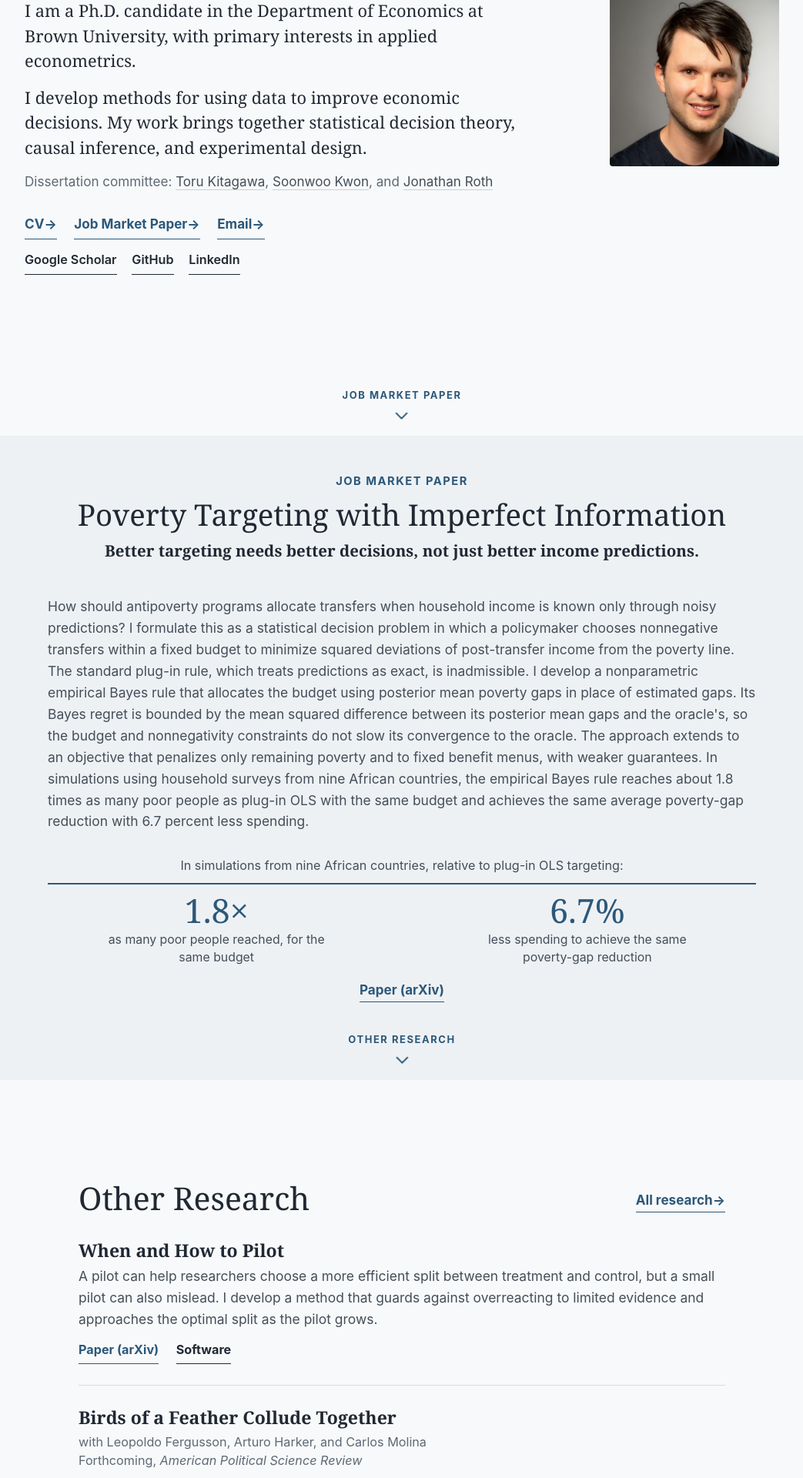
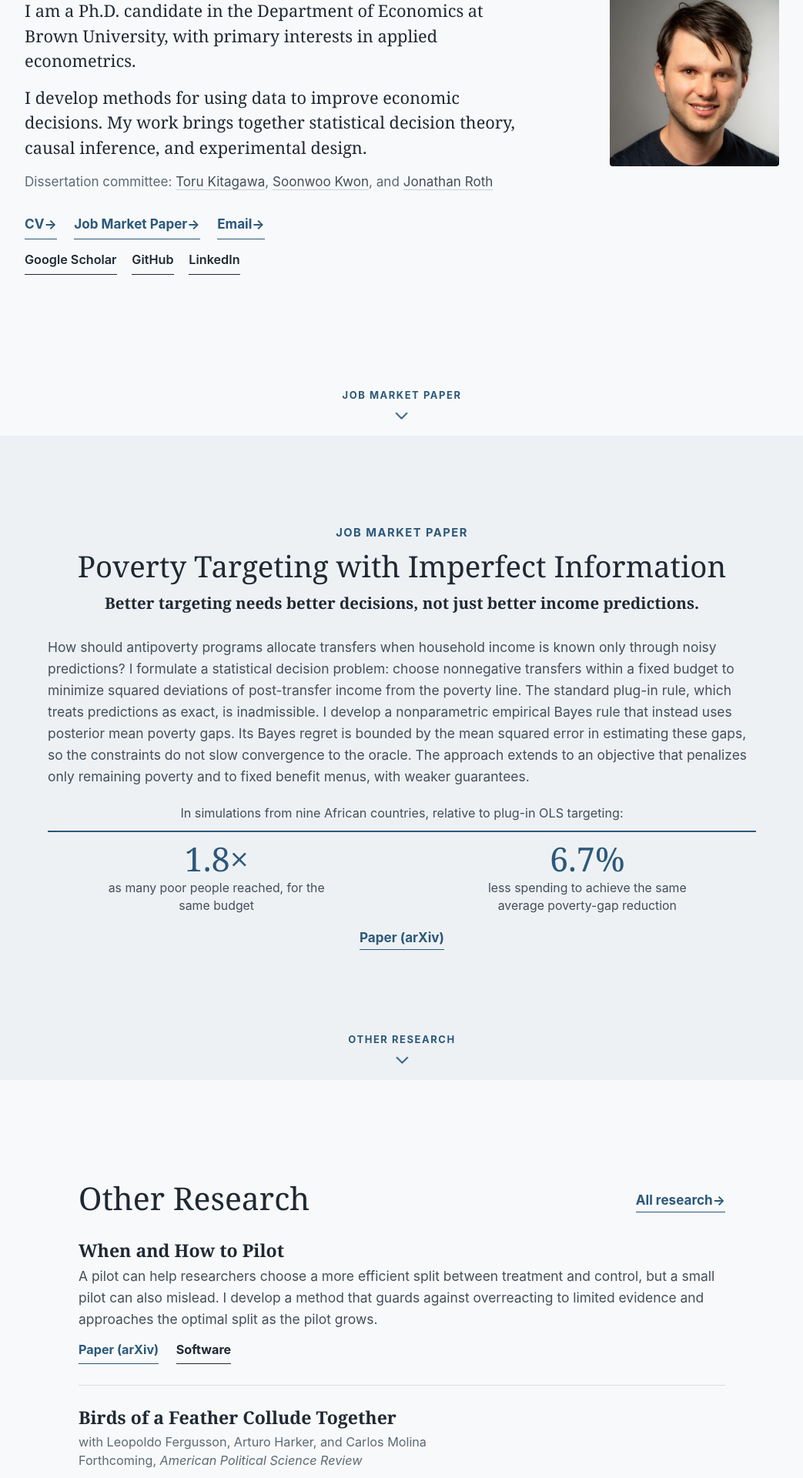
Before and after one commit to juancyamin/juancyamin.github.io, a Jekyll site: the page built from _pages/about.md, in a window 1280 px wide. Shown: the part 397-2317 px from the top of the page at 77% size, without its empty margins (118-1161 px from the left). Built offline with Jekyll 4.4.1, drawn with Linux system fonts in a browser that asks for light colours; part of the change alters nothing that is shown.

Commit message:
Fit homepage job market paper within desktop viewport

```diff
--- a/_pages/about.md
+++ b/_pages/about.md
@@ -70,7 +70,7 @@ redirect_from:
 
   /* JMP block: separate the heading, abstract, and results with room to breathe. */
   .page__content .d2 .d2-band-jmp{padding-bottom:4.25rem}
-  .page__content .d2-jmp-head{text-align:center;max-width:1080px;margin:0 auto 2.4rem}
+  .page__content .d2-jmp-head{text-align:center;max-width:1080px;margin:0 auto 1.6rem}
   .page__content .d2 .d2-jmp-head h2{font-size:clamp(1.55rem,3vw,2.15rem);margin-bottom:.65rem}
   .page__content .d2 .d2-jmp-head p.d2-label{margin-bottom:.65rem}
   .page__content .d2-abstract{max-width:920px;margin:0 auto}
@@ -79,7 +79,7 @@ redirect_from:
   .page__content .d2 .d2-jmp-head .d2-standfirst{font-size:clamp(1rem,1.6vw,1.15rem);margin:0 auto .4rem;max-width:none}
   .page__content .d2-colhead{color:#2b587a;font-size:.71rem;font-weight:700;letter-spacing:.12em;text-transform:uppercase;
     margin:0 0 .45rem;padding-bottom:.35rem;border-bottom:1px solid #d6dce2}
-  .page__content .d2-results{text-align:center;max-width:920px;margin:1.7rem auto 0}
+  .page__content .d2-results{text-align:center;max-width:920px;margin:1.2rem auto 0}
   .page__content .d2 p.d2-lead{color:#444e59;font-size:.9rem;margin:0 auto .5rem;max-width:640px}
   .page__content .d2-stats{display:grid;grid-template-columns:1fr 1fr;gap:2.4rem;border-top:2px solid #2b587a;padding-top:.7rem;margin:0}
   .page__content .d2-stat-n{display:block;font-family:Georgia,"Times New Roman",serif;font-size:2.4rem;line-height:1;color:#2b587a;margin-bottom:.3rem}
@@ -123,8 +123,8 @@ redirect_from:
     .page__content .d2-two{gap:2.6rem}
     .page__content .d2 p.d2-standfirst{font-size:1rem;margin-bottom:.45rem}
     .page__content .d2 h2{font-size:1.75rem;margin-bottom:.5rem}
-    .page__content .d2-jmp-head{margin-bottom:2.25rem}
-    .page__content .d2-results{margin-top:1.6rem}
+    .page__content .d2-jmp-head{margin-bottom:1.6rem}
+    .page__content .d2-results{margin-top:1.2rem}
     .page__content .d2 p.d2-lead{font-size:.84rem}
     .page__content .d2-stat-n{font-size:1.85rem;margin-bottom:.2rem}
     .page__content .d2-stats{padding-top:.65rem}
@@ -206,13 +206,13 @@ redirect_from:
         <p class="d2-standfirst">Better targeting needs better decisions, not just better income predictions.</p>
       </header>
       <div class="d2-abstract">
-        <p class="d2-abstract-body">How should antipoverty programs allocate transfers when household income is known only through noisy predictions? I formulate this as a statistical decision problem in which a policymaker chooses nonnegative transfers within a fixed budget to minimize squared deviations of post-transfer income from the poverty line. The standard plug-in rule, which treats predictions as exact, is inadmissible. I develop a nonparametric empirical Bayes rule that allocates the budget using posterior mean poverty gaps in place of estimated gaps. Its Bayes regret is bounded by the mean squared difference between its posterior mean gaps and the oracle's, so the budget and nonnegativity constraints do not slow its convergence to the oracle. The approach extends to an objective that penalizes only remaining poverty and to fixed benefit menus, with weaker guarantees. In simulations using household surveys from nine African countries, the empirical Bayes rule reaches about 1.8 times as many poor people as plug-in OLS with the same budget and achieves the same average poverty-gap reduction with 6.7 percent less spending.</p>
+        <p class="d2-abstract-body">How should antipoverty programs allocate transfers when household income is known only through noisy predictions? I formulate a statistical decision problem: choose nonnegative transfers within a fixed budget to minimize squared deviations of post-transfer income from the poverty line. The standard plug-in rule, which treats predictions as exact, is inadmissible. I develop a nonparametric empirical Bayes rule that instead uses posterior mean poverty gaps. Its Bayes regret is bounded by the mean squared error in estimating these gaps, so the constraints do not slow convergence to the oracle. The approach extends to an objective that penalizes only remaining poverty and to fixed benefit menus, with weaker guarantees.</p>
       </div>
       <div class="d2-results">
         <p class="d2-lead">In simulations from nine African countries, relative to plug-in OLS targeting:</p>
         <div class="d2-stats">
           <div><span class="d2-stat-n">1.8&times;</span><p>as many poor people reached, for the same budget</p></div>
-          <div><span class="d2-stat-n">6.7%</span><p>less spending to achieve the same poverty-gap reduction</p></div>
+          <div><span class="d2-stat-n">6.7%</span><p>less spending to achieve the same average poverty-gap reduction</p></div>
         </div>
         <nav class="d2-link-row d2-link-center" aria-label="Job market paper links">
           <a class="d2-primary" href="https://arxiv.org/abs/2506.18188">Paper (arXiv)</a>
```
